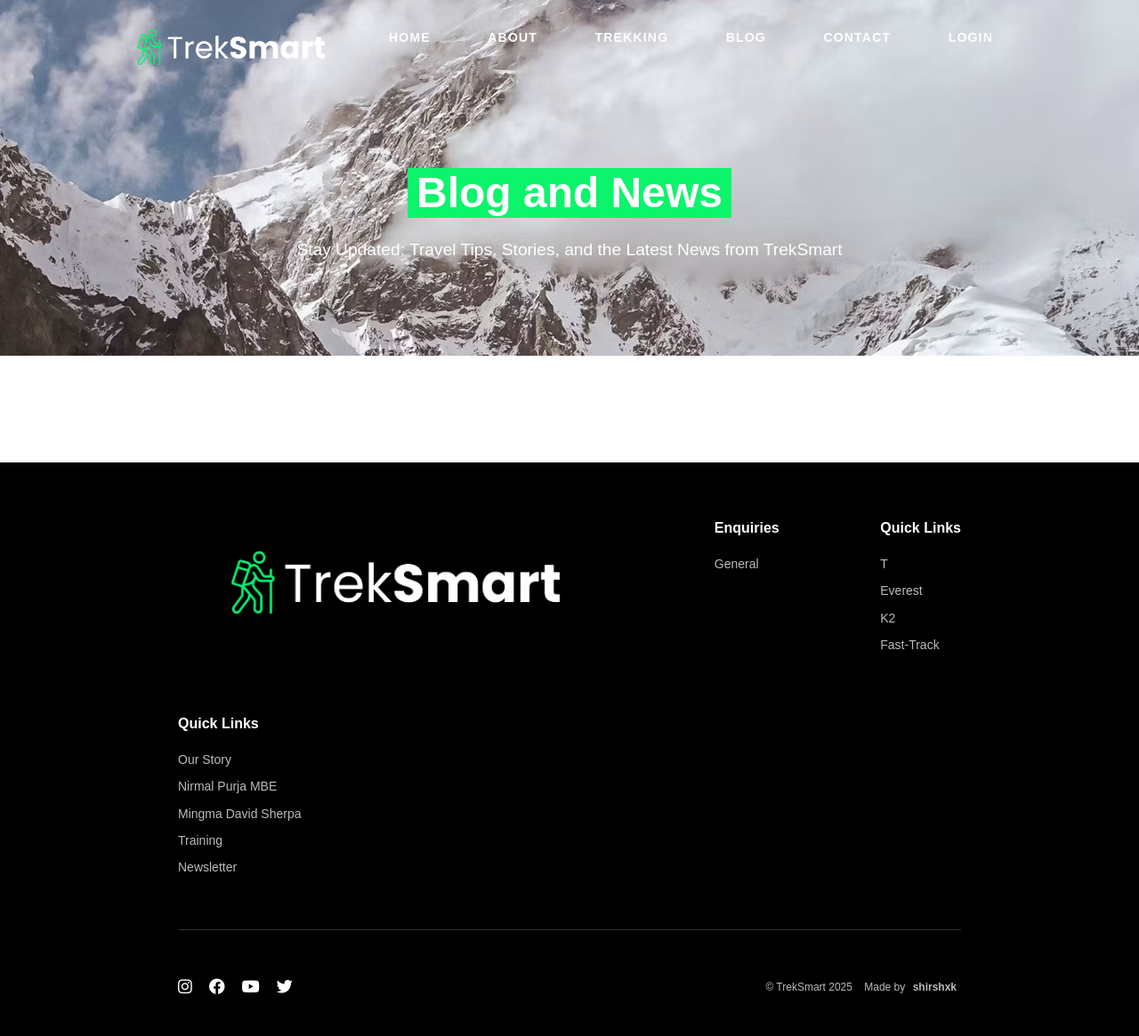
After one commit to shirshxk/treksmart, a PHP site: page /blogs.php in a window 1280 px wide. The commit adds this page. Shown: the whole page at 89% size. Run offline with PHP 8.4, Linux system fonts and the light colour scheme; data that the repository does not hold is empty.

Commit message:
added blog section

```diff
--- a/about.php
+++ b/about.php
@@ -11,7 +11,7 @@
 
     <main class="about-page">
         <!-- Hero Section -->
-        <section class="hero about-hero">
+        <section class="about-hero">
             <div class="hero-text">
                 <h1 class="highlight">We Elevate Your Trekking Experience</h1>
                 <p>Innovative technology designed for safer and seamless adventures.</p>
--- /dev/null
+++ b/blogs.php
@@ -0,0 +1,67 @@
+<?php
+require 'db.php';
+
+// Fetch blogs from the database
+$query = "SELECT id, title, excerpt, image_path, publish_date, read_time FROM blogs ORDER BY publish_date DESC";
+$result = $conn->query($query);
+
+if (!$result) {
+    die("Error fetching blogs: " . $conn->error);
+}
+?>
+
+<!DOCTYPE html>
+<html lang="en">
+<head>
+    <meta charset="UTF-8">
+    <meta name="viewport" content="width=device-width, initial-scale=1.0">
+    <title>Blog and News</title>
+    <link rel="stylesheet" href="/TrekSmart/public/style.css">
+</head>
+<body>
+    <?php include 'header.php'; ?>
+
+    <main class="blog-section">
+        <section class="blog-hero">
+            <div class="hero-text">
+            <h1 class="highlight">Blog and News</h1>
+            <p>Stay Updated: Travel Tips, Stories, and the Latest News from TrekSmart</p>
+            </div>
+        </section>
+        <div class="featured-blog">
+            <?php if ($row = $result->fetch_assoc()): ?>
+                <div class="featured-image">
+                    <img src="<?= htmlspecialchars($row['image_path']); ?>" alt="<?= htmlspecialchars($row['title']); ?>">
+                </div>
+                <div class="featured-content">
+                    <h2><?= htmlspecialchars($row['title']); ?></h2>
+                    <p><?= htmlspecialchars($row['excerpt']); ?></p>
+                    <p class="blog-meta">
+                        <?= date('F d, Y', strtotime($row['publish_date'])); ?> • <?= htmlspecialchars($row['read_time']); ?> min read
+                    </p>
+                    <a href="blog_details.php?id=<?= $row['id']; ?>" class="read-more">Read More →</a>
+                </div>
+            <?php endif; ?>
+        </div>
+
+        <div class="blog-grid">
+            <?php while ($row = $result->fetch_assoc()): ?>
+                <div class="blog-card">
+                    <img src="<?= htmlspecialchars($row['image_path']); ?>" alt="<?= htmlspecialchars($row['title']); ?>">
+                    <div class="blog-card-content">
+                        <h3><?= htmlspecialchars($row['title']); ?></h3>
+                        <p class="blog-meta">
+                            <?= date('F d, Y', strtotime($row['publish_date'])); ?> • <?= htmlspecialchars($row['read_time']); ?> min read
+                        </p>
+                        <a href="blog_details.php?id=<?= $row['id']; ?>" class="read-more">Read More →</a>
+                    </div>
+                </div>
+            <?php endwhile; ?>
+        </div>
+    </main>
+
+    <?php include 'footer.php'; ?>
+</body>
+<script src="/TrekSmart/JS/script.js"></script>
+
+</html>
--- a/footer.php
+++ b/footer.php
@@ -10,9 +10,7 @@
             <div class="footer-column">
                 <h4>Enquiries</h4>
                 <ul>
-                    <li><a href="#">General</a></li>
-                    <li><a href="#">Exped</a></li>
-                    <li><a href="#">FAQs</a></li>
+                    <li><a href="/TrekSmart/contact.php">General</a></li>
                 </ul>
             </div>
 
@@ -20,7 +18,7 @@
             <div class="footer-column">
                 <h4>Quick Links</h4>
                 <ul>
-                    <li><a href="#">All Expeditions</a></li>
+                    <li><a href="#">T</a></li>
                     <li><a href="#">Everest</a></li>
                     <li><a href="#">K2</a></li>
                     <li><a href="#">Fast-Track</a></li>
--- a/header.php
+++ b/header.php
@@ -23,7 +23,7 @@ require 'db.php';
             <li><a href="/TrekSmart/index.php">Home</a></li>
             <li><a href="/TrekSmart/about.php">About</a></li>
             <li><a href="/TrekSmart/trekking.php">Trekking</a></li>
-            <li><a href="/public/blog.php">Blog</a></li>
+            <li><a href="/TrekSmart/blogs.php">Blog</a></li>
             <li><a href="/TrekSmart/contact.php">Contact</a></li>
             <?php if (isset($_SESSION['username'])): ?>
                 <li class="dropdown">
--- a/public/style.css
+++ b/public/style.css
@@ -45,6 +45,19 @@ body {
 
 
 /* Navigation */
+
+.logo {
+    float: left;
+    padding: 8px;
+    margin-left: 16px;
+}
+
+.logo img {
+    margin-top: 17px;
+    height: 40px;
+    width: auto;
+    transition: opacity 0.3s ease-in-out, filter 0.3s ease-in-out;
+}
 nav {
     position: fixed;
     top: 0;
@@ -69,7 +82,7 @@ nav ul li {
 }
 
 nav ul li:not(:first-child) {
-    margin-left: 48px;
+    margin-left: 40px;
 }
 
 nav ul li:last-child {
@@ -182,19 +195,6 @@ nav.scrolled .dropdown-toggle::after {
     border: 2px solid #0cf46c; /* Optional: Add a border for better appearance */
 }
 
-
-.logo {
-    float: left;
-    padding: 8px;
-    margin-left: 16px;
-    margin-top: 11px;
-}
-
-.logo img {
-    height: 40px;
-    width: auto;
-    transition: opacity 0.3s ease-in-out, filter 0.3s ease-in-out;
-}
 
 /* What We Offer Section */
 .what-we-offer {
@@ -995,6 +995,126 @@ input[type="date"] {
     transform: scale(1.05);
 }
 
+.blog-hero {
+    background: url('/TrekSmart/assets/image/blog-hero.jpg') center/cover no-repeat;
+    display: flex;
+    align-items: center;
+    justify-content: center;
+    height: 50vh;
+    color: white;
+    text-align: center;
+}
+
+.blog-hero h1 {
+    font-size: 3rem;
+    margin-top:100px;
+    margin-bottom: 10px;
+    display: inline-block;
+}
+
+.blog-hero p {
+    font-size: 1.2rem;
+    color: white;
+}
+
+.blog-header h1 {
+    font-size: 3rem;
+    font-weight: bold;
+    color: #333;
+}
+
+.blog-header p {
+    font-size: 1.2rem;
+    color: #666;
+}
+
+.featured-blog {
+    display: flex;
+    gap: 20px;
+    margin: 40px auto;
+    max-width: 1210px;
+}
+
+.featured-image img {
+    height: 100%;
+    width: 400px;
+    object-fit: cover;
+    border-radius: 8px;
+}
+
+
+.featured-content h2 {
+    font-size: 2rem;
+    font-weight: bold;
+    color: #333;
+    margin-bottom: 10px;
+}
+
+.featured-content p{
+    color: #333;
+
+}
+
+.blog-grid {
+    display: grid;
+    grid-template-columns: repeat(auto-fit, minmax(280px, 1fr));
+    gap: 20px;
+    margin: 40px auto;
+    max-width: 1210px;
+}
+
+.blog-card img {
+    width: 100%;
+    height: 200px; /* Fixed height for grid images */
+    object-fit: cover; /* Crops and scales the image to fit nicely */
+    border-radius: 8px;
+}
+
+.blog-image img {
+    width: 100%;
+    height: 400px; /* Fixed height for the blog detail page */
+    object-fit: cover;
+    border-radius: 8px;
+}
+
+.blog-card-content {
+    padding: 10px;
+}
+
+.blog-card-content h3 {
+    font-size: 1.2rem;
+    font-weight: bold;
+    color: #333;
+    margin-bottom: 10px;
+}
+
+.blog-meta {
+    font-size: 0.9rem;
+    color: #777;
+}
+
+.read-more {
+    color: #0cf46c;
+    text-decoration: none;
+    font-weight: bold;
+}
+
+.read-more:hover {
+    text-decoration: underline;
+}
+
+.blog-content {
+    max-width: 1100px;
+    margin-top: 0;
+    margin-left: 130px;
+    margin-right: 13 0px;
+    padding: 20px;
+}
+
+.blog-body p {
+    color: black;
+}
+
 /* Modal Styles */
 .modal {
     display: none;
```
Also changed, not shown: blog_details.php (added, +52 -0 lines), assets/image/annapurna-base-camp-trek.jpg (added), assets/image/blog-hero.jpg (added), assets/image/blogfive.jpg (added), assets/image/blogfour.jpg (added), assets/image/blogone1.jpg (added), assets/image/blogsix.jpg (added), 2 other files.
